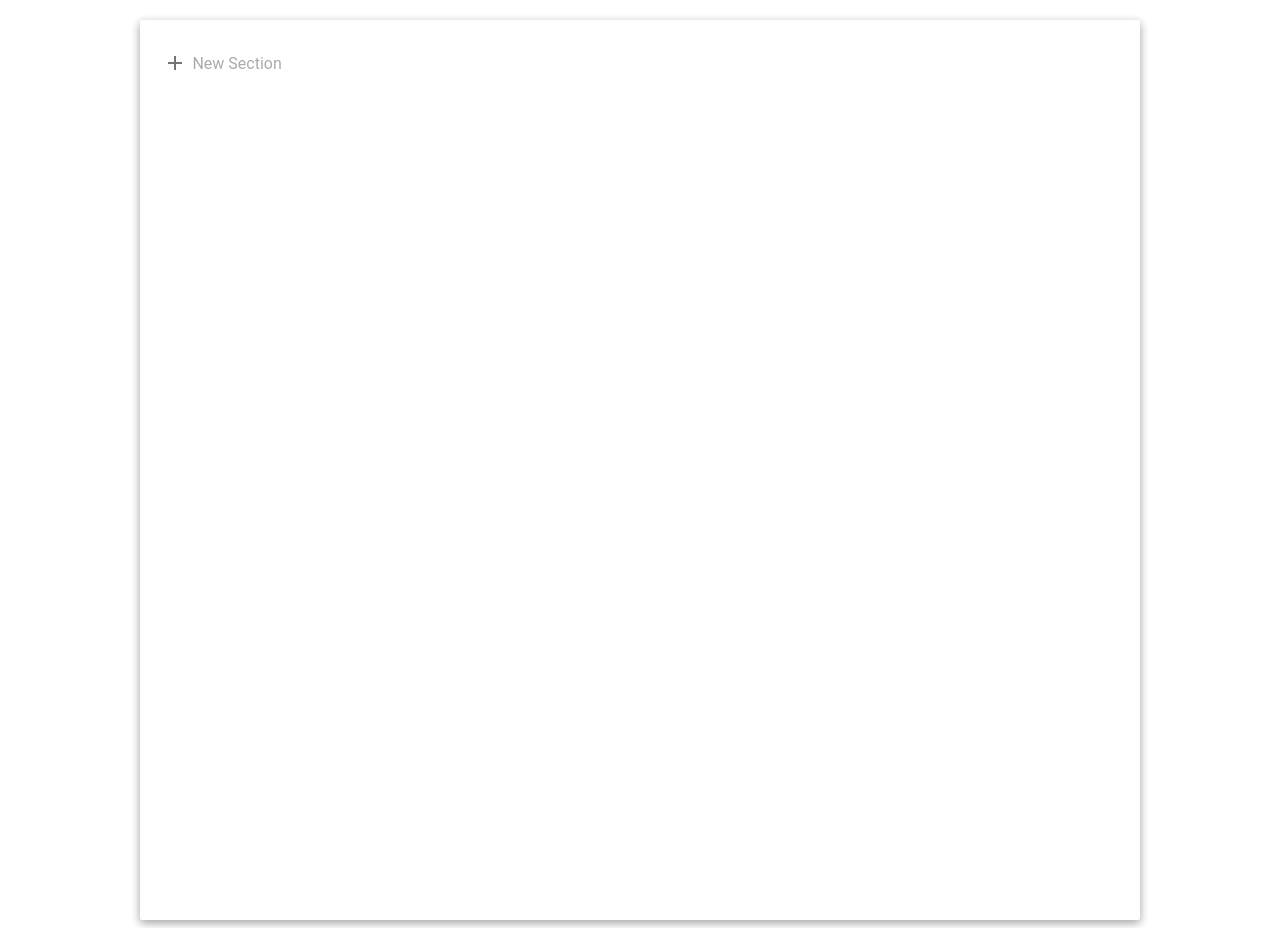
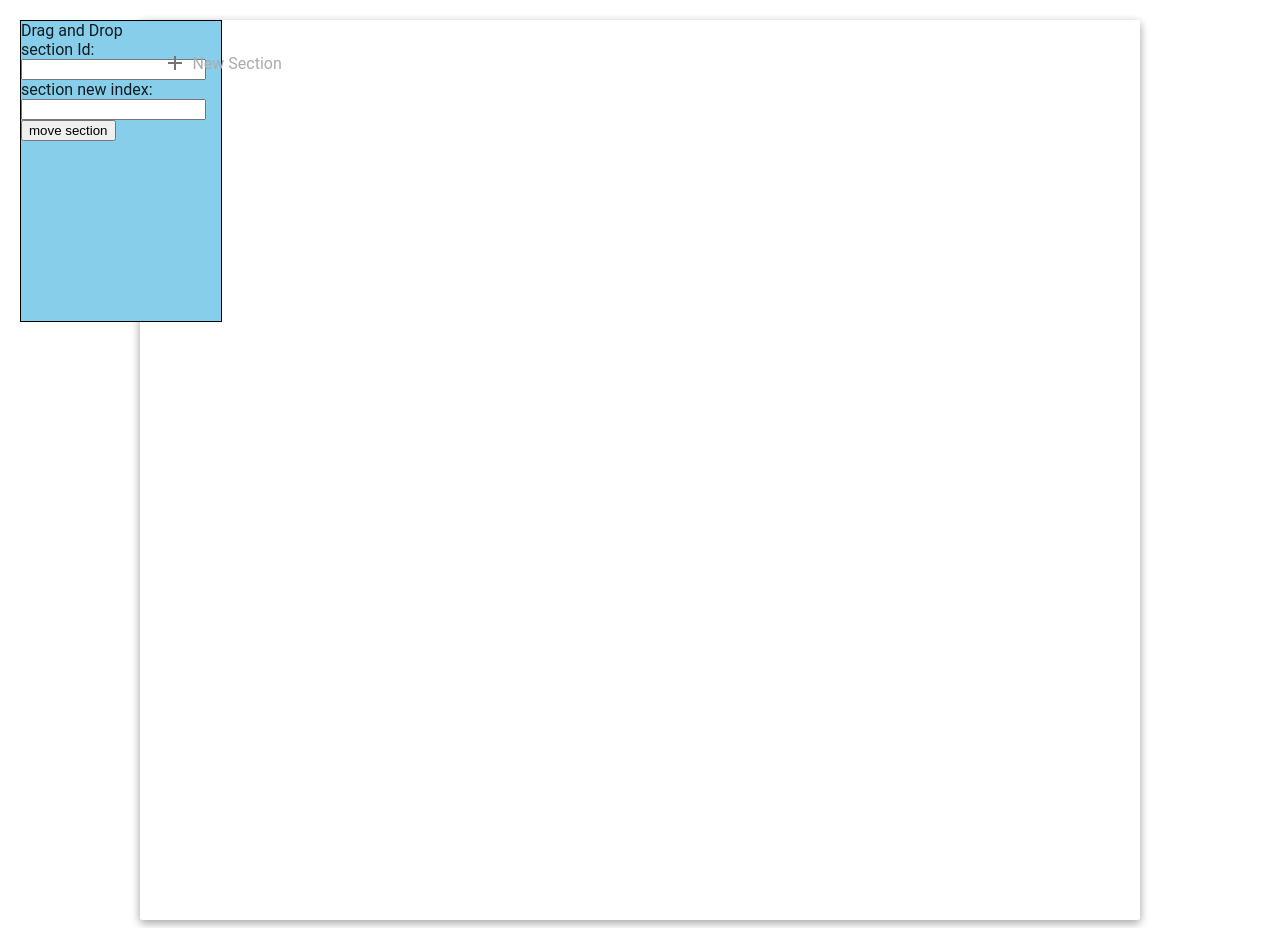
Before and after one commit to martlaboloa/team-task-manager, a React (Create React App) app: page / in a window 1280 px wide. Built offline with nearby package versions, Linux system fonts and the light colour scheme.

Commit message:
dnd programatically is ready for redux actions

```diff
--- /dev/null
+++ b/src/features/Board/DragAndDropProgrammatically.jsx
@@ -0,0 +1,51 @@
+import React, { Component } from 'react'
+
+
+class DragAndDropProgrammatically extends Component {
+    state = { sectionId: '', sectionNewIndex: -1 }
+
+    render() {
+        return (
+            <form
+                style={{
+                    position: 'absolute',
+                    width: '200px',
+                    height: '300px',
+                    backgroundColor: 'skyblue',
+                    border: '1px black solid',
+                    left: '20px',
+                    wordBreak: 'break-all',
+                }}
+
+                onSubmit={(e) => {
+                    e.preventDefault()
+
+                    const { sectionId, sectionNewIndex } = this.state
+
+                    console.log('DnD Prog, onSubmit: ', sectionId, sectionNewIndex)
+                }}
+            >
+                <div>Drag and Drop</div>
+                section Id:
+                    <input
+                        aria-label="awd"
+                        style={{ display: 'flex' }}
+                        onChange={(e) => {
+                            this.setState({ ...this.state, sectionId: e.target.value})
+                        }}
+                    />
+                section new index:
+                    <input
+                        aria-label="awd"
+                        style={{ display: 'flex' }}
+                        onChange={(e) => {
+                            this.setState({ ...this.state, sectionNewIndex: parseInt(e.target.value, 10)})
+                        }}
+                    />
+                <button>move section</button>
+            </form>
+        )
+    }
+}
+
+export default DragAndDropProgrammatically
--- a/src/features/Board/index.jsx
+++ b/src/features/Board/index.jsx
@@ -2,6 +2,7 @@ import React, { Component } from 'react'
 import { connect } from 'react-redux'
 import { getSectionOrder } from '../store/selectors'
 import Section, { CreateNewSection } from '../Section'
+import DragAndDropProgrammatically from './DragAndDropProgrammatically'
 
 
 const Sections = ({ sectionOrder }) => sectionOrder.map(id => <Section key={id} id={id} />)
@@ -12,6 +13,8 @@ class Board extends Component {
 
         return (
             <div className="board-container" >
+                <DragAndDropProgrammatically />
+
                 <Sections sectionOrder={sectionOrder} />
 
                 <CreateNewSection />
```
